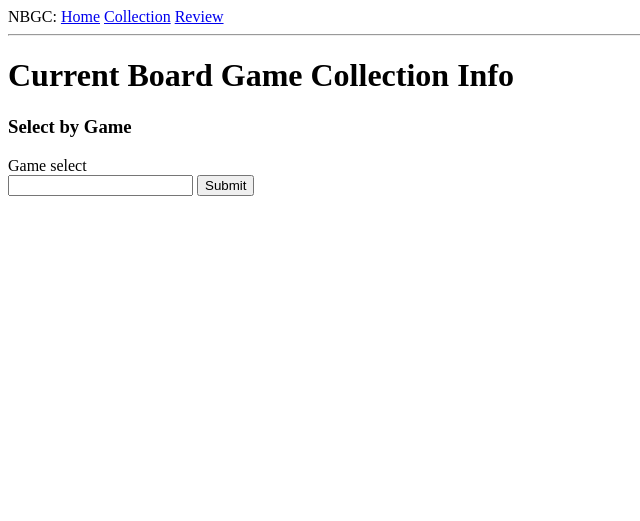
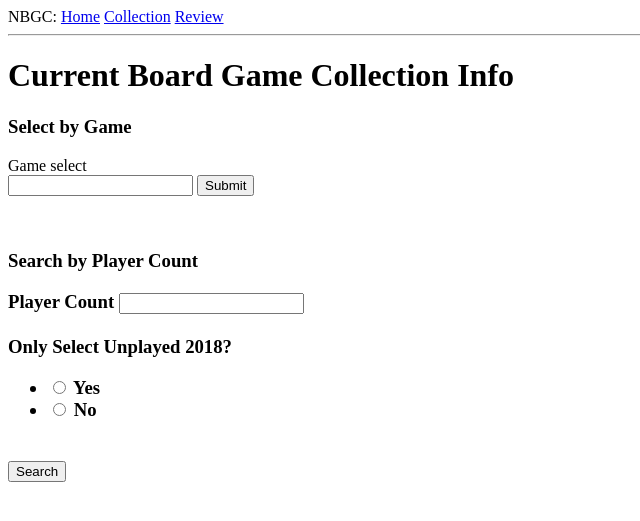
Before and after one commit to ngaydos/bgprogresstracker, a Flask app: template flask_app/app/templates/collection.html in a window 1280 px wide. Shown: the top 521 px of the page, without its empty margins (0-640 px from the left). Run offline with Flask 2, Linux system fonts and the light colour scheme; the template is opened without the code that fills it: values that come from a table or form of the project are taken from there, most other values are stand-ins (such as "Sample title", 1, 10 or a date in 2020); form fields are guessed from the names that the template uses; parts of the project's set-up code (start-up, migrations or seed data) failed here and were passed over; some libraries are stand-ins or nearby versions.

Commit message:
created search form, not actually connected to anything yet

```diff
--- a/flask_app/app/forms.py
+++ b/flask_app/app/forms.py
@@ -8,7 +8,7 @@ class GameForm(FlaskForm):
     cur = conn.cursor()
     cur.execute('SELECT * FROM games ORDER BY name')
     games = [(item[0], item[0]) for item in cur.fetchall()]
-    game_select = SelectField('Game Name', choices = games)
+    game_select = SelectField('Game Name', choices =[(None, 'SELECT ONE')] + games)
     submit =  SubmitField('Select')
 
 class ReviewForm(FlaskForm):
@@ -22,3 +22,8 @@ class ReviewForm(FlaskForm):
     game = SelectField('Game', choices = games)
     rating = FloatField('Rating')
     submit = SubmitField('Submit')
+
+class PlayerCountForm(FlaskForm):
+    player_count = IntegerField('Player Count')
+    must_be_new = RadioField('Only Select Unplayed 2018?', choices = [('y', 'Yes'), ('n', 'No')])
+    submit = SubmitField('Search')
--- a/flask_app/app/routes.py
+++ b/flask_app/app/routes.py
@@ -19,6 +19,7 @@ def index():
 @app.route('/collection', methods = ['GET', 'POST'])
 def collection():
     gameform = GameForm()
+    playerform = PlayerCountForm()
     if request.method == 'POST':
         if gameform.game_select.data != 'None':
             return redirect('/game/{}'.format(gameform.game_select.data))
@@ -30,7 +31,7 @@ def collection():
         cur.execute('SELECT * FROM games')
         games = [item[0] for item in cur.fetchall()]
 
-        return render_template('collection.html', title = 'Collection', games = games, gameform = gameform)
+        return render_template('collection.html', title = 'Collection', games = games, gameform = gameform, playerform= playerform)
 
 @app.route('/game/<gamename>')
 def game(gamename):
--- a/flask_app/app/templates/collection.html
+++ b/flask_app/app/templates/collection.html
@@ -11,7 +11,22 @@
             <br>
             {{ gameform.game_select }}
             {{ gameform.submit }}
+            <br>
         </div>
+        <br><br>
+    <h3>Search by Player Count<h3>
+    <form action = '' method = 'post' name=playerform id=playerform novalidate>
+        {{playerform.hidden_tag()}}
+        <div>
+            {{playerform.player_count.label}}
+            {{playerform.player_count}}
+            <br><br>
+            {{playerform.must_be_new.label}}
+            {{playerform.must_be_new}}
+            <br>
+            {{playerform.submit}}
+        </div>
+
 
 {% endblock %}
 <!--   <form action ='/gamesearch'>
```
